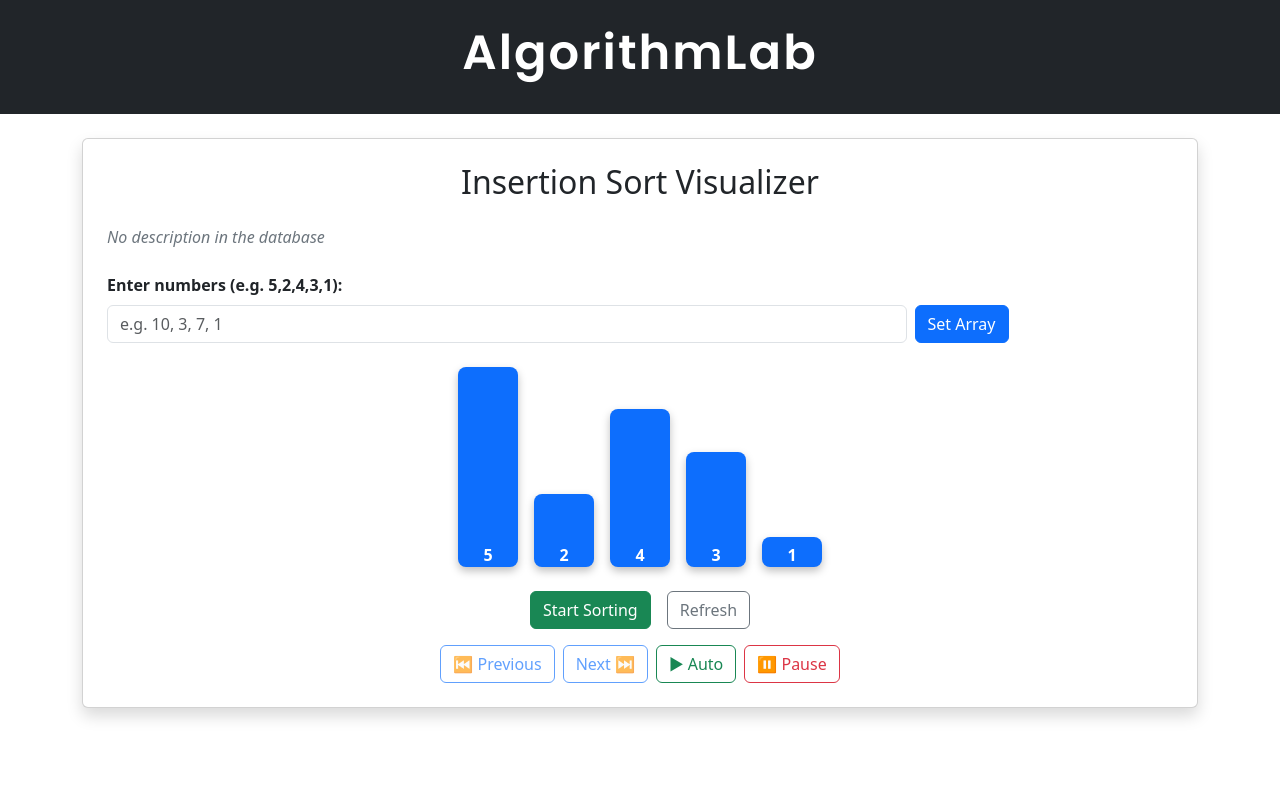
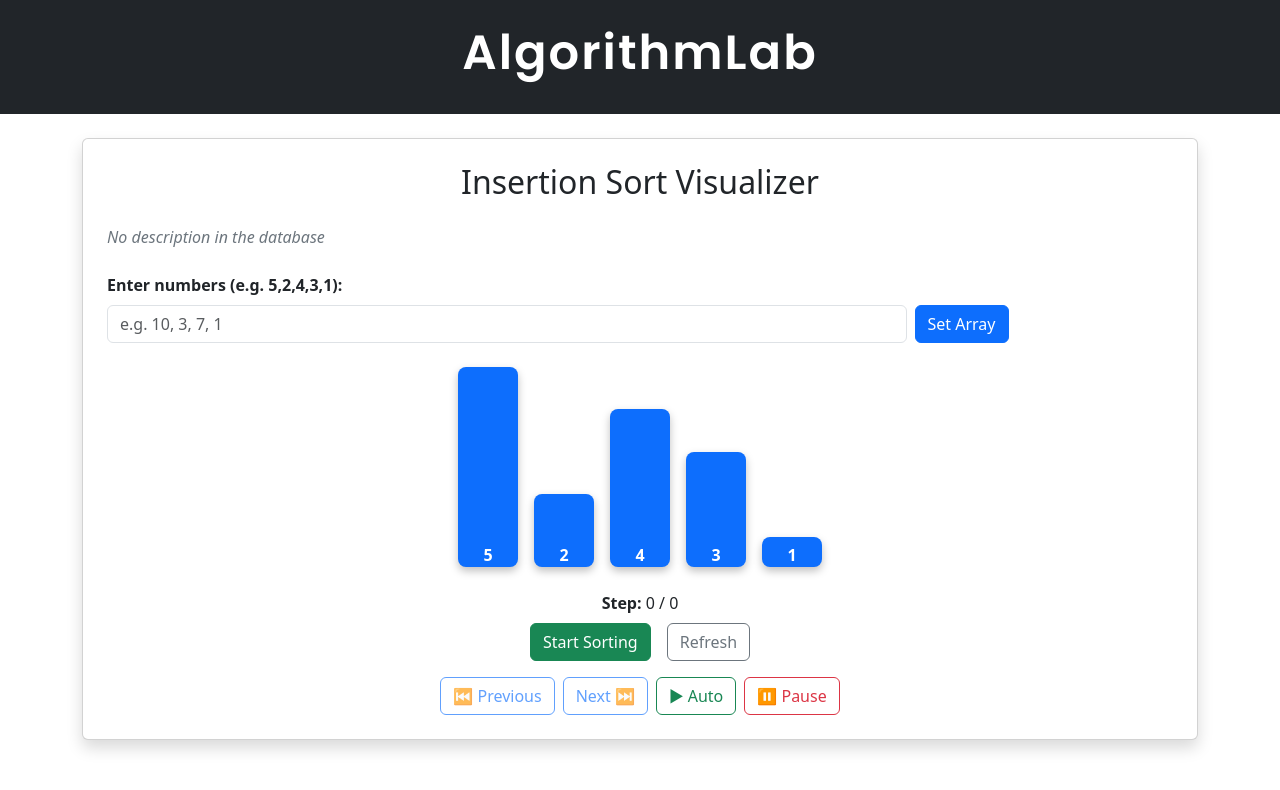
Before and after one commit to WiolaWysopal/AlgorithmLab, a React (Vite) app in the folder frontend/: page /insertion-sort in a window 1280 px wide. Shown: the top 790 px of the page. Built offline with nearby package versions, Linux system fonts and the light colour scheme; no server answers; the database is empty.

Commit message:
Create Step Counter in InsertionSortVisualizer Component

```diff
--- a/frontend/src/components/InsertionSortVisualizer.jsx
+++ b/frontend/src/components/InsertionSortVisualizer.jsx
@@ -194,6 +194,12 @@ function InsertionSortVisualizer() {
           ))}
         </div>
 
+        {/* KROKI SORTOWANIA */}
+
+        <div className="text-center mb-2">
+          <strong>Step:</strong> {currentStep} / {steps.length}
+        </div>
+
         {/* --- PRZYCISK SORTOWANIA --- */}
         <div className="text-center d-flex justify-content-center gap-3">
           <button className="btn btn-success" onClick={handleSort}>
```
